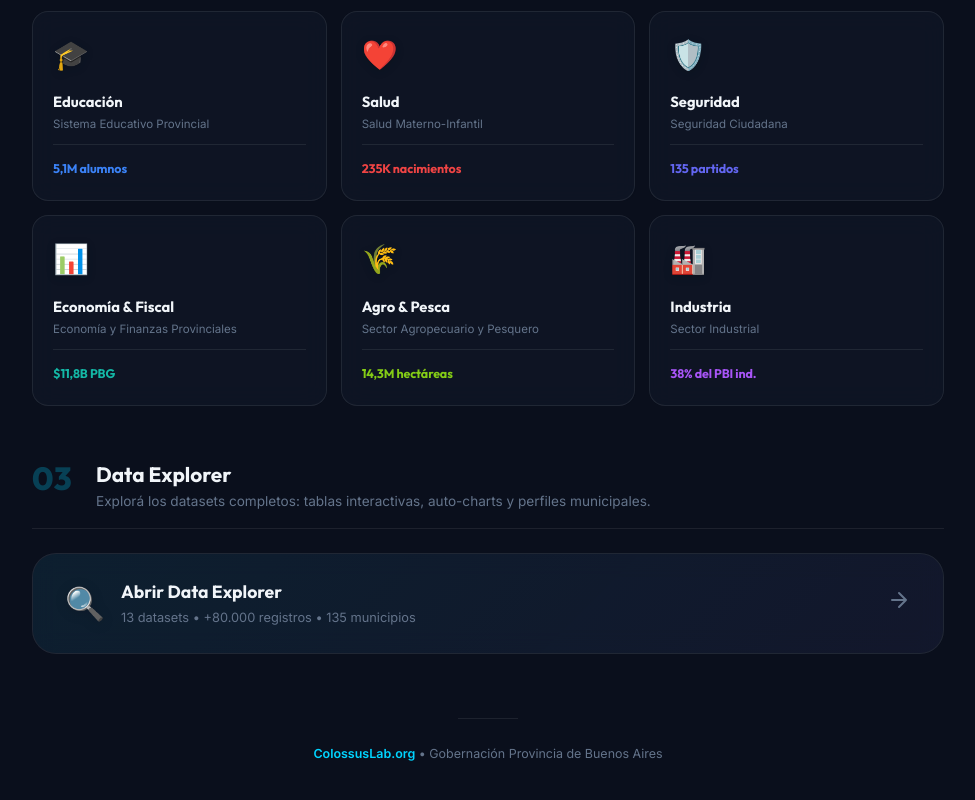
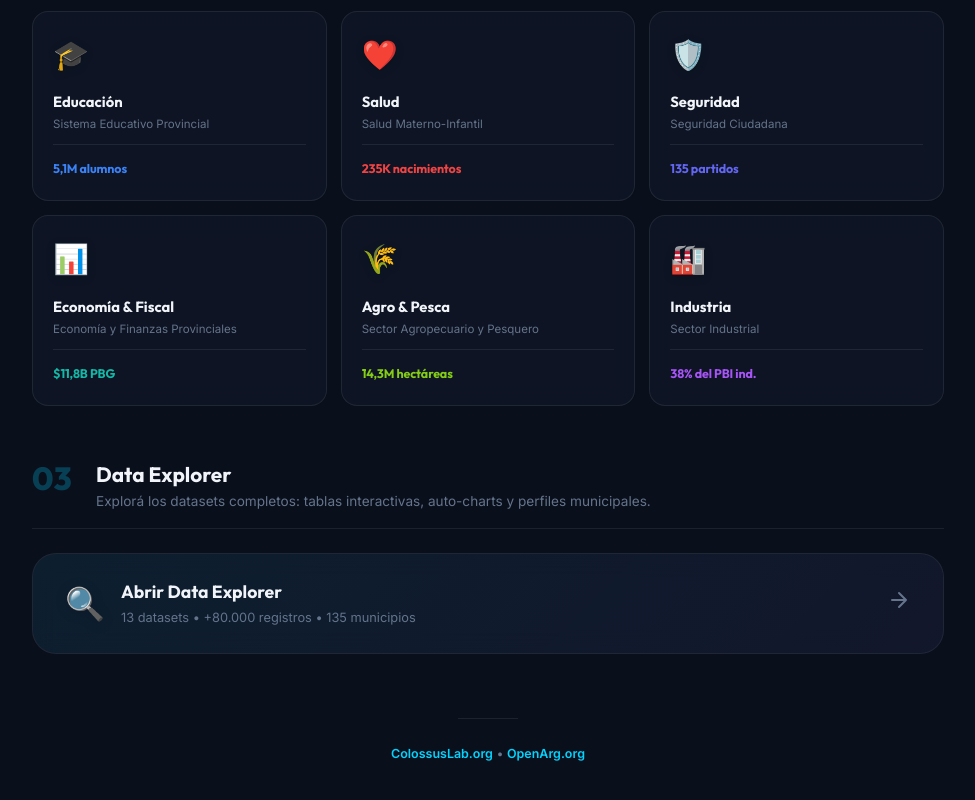
Before and after one commit to colossus-lab/Dashboard-PBA-Inteligencia-Estrategica-Provincial, a React (Vite) app: page / in a window 1280 px wide. Shown: the part 1436-2236 px from the top of the page, without its empty margins (152-1127 px from the left). Built offline with nearby package versions, Linux system fonts and the light colour scheme.

Commit message:
chore: update footer — ColossusLab.org + OpenArg.org

```diff
--- a/src/pages/Landing.tsx
+++ b/src/pages/Landing.tsx
@@ -152,7 +152,10 @@
           <a href="https://colossuslab.org" target="_blank" rel="noopener noreferrer" className="footer-link">
             ColossusLab.org
           </a>{' '}
-          • Gobernación Provincia de Buenos Aires
+          •{' '}
+          <a href="https://openarg.org" target="_blank" rel="noopener noreferrer" className="footer-link">
+            OpenArg.org
+          </a>
         </p>
       </footer>
     </div>
```
